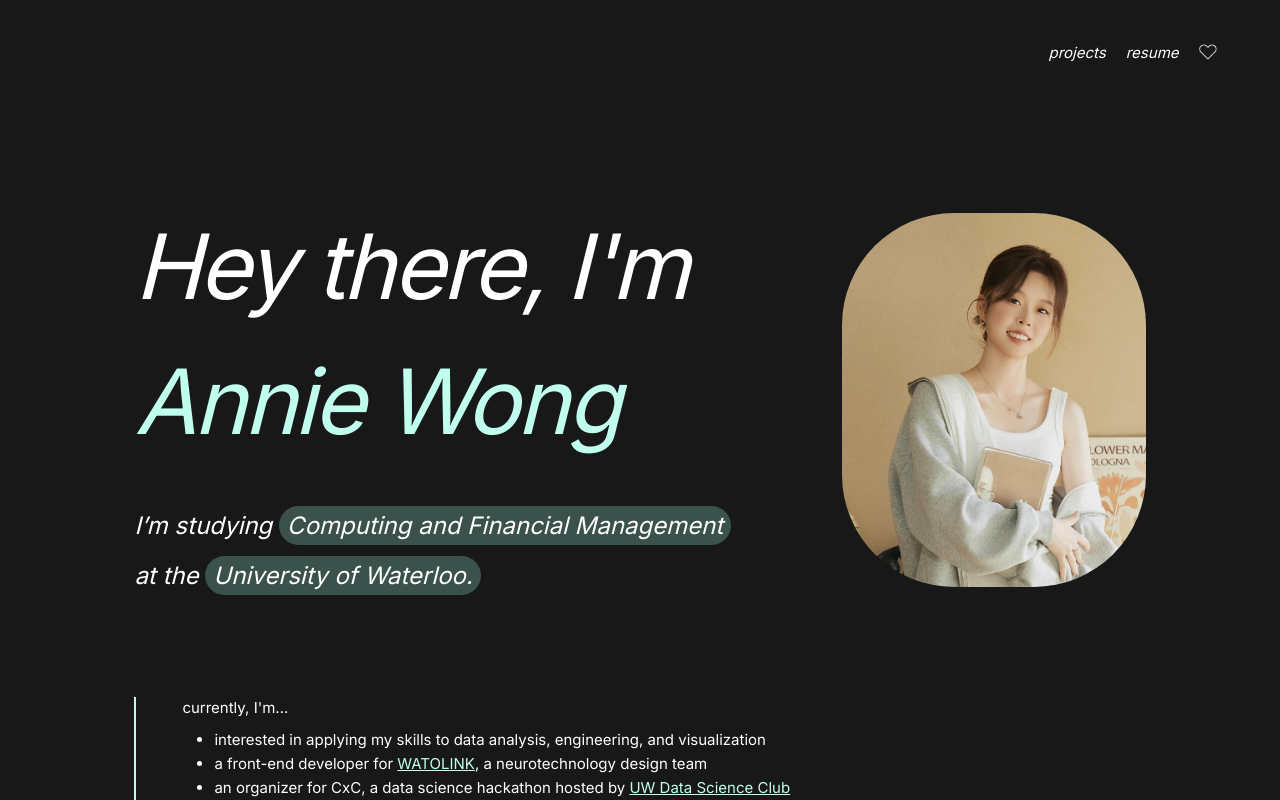
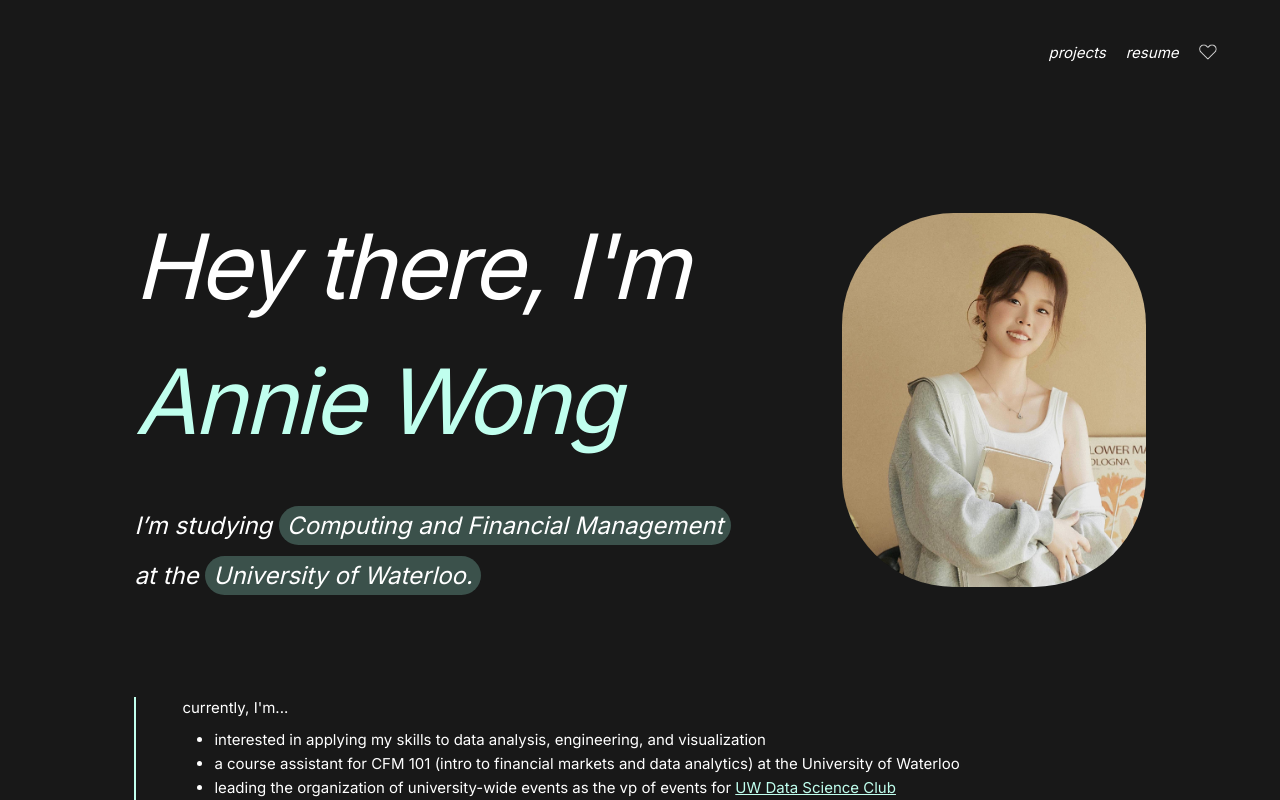
Before and after one commit to anieni1031/anieni1031.github.io, a React (Vite) app: page / in a window 1280 px wide. Built offline with nearby package versions, Linux system fonts and the light colour scheme.

Commit message:
updated site

```diff
--- a/src/components/home/experience.jsx
+++ b/src/components/home/experience.jsx
@@ -9,14 +9,17 @@ export const Experience = () => {
                 <h1>currently, I'm...</h1>
                 <ul>
                     <li>interested in applying my skills to data analysis, engineering, and visualization</li>
+                    <li>a course assistant for CFM 101 (intro to financial markets and data analytics) at the University of Waterloo</li>
+                    <li>leading the organization of university-wide events as the vp of events for <a href="https://www.uwdatascience.ca/" target="_blank" rel="noopener noreferrer" className={styles.link}>UW Data Science Club</a></li>
                     <li>a front-end developer for <a href="https://www.watolink.ca/" target="_blank" rel="noopener noreferrer" className={styles.link}>WATOLINK</a>, a neurotechnology design team</li>
-                    <li>an organizer for CxC, a data science hackathon hosted by <a href="https://www.uwdatascience.ca/" target="_blank" rel="noopener noreferrer" className={styles.link}>UW Data Science Club</a></li>
-                    <li>seeking Summer 2025 internships!</li>
+                    <li>seeking Winter 2026 internships! feel free to reach out to me anytime.</li>
                 </ul>
             </div>
             <div className={styles.item}>
                 <h1>in the past, I...</h1>
                 <ul>
+                    <li>engineered fullstack solutions for a fintech automotive platform as a fullstack developer at <a href="https://sparklease.com/" target="_blank" rel="noopener noreferrer" className={styles.link}>Sparklease</a></li>
+                    <li>was an organizer for CxC, a data science hackathon hosted by <a href="https://www.uwdatascience.ca/" target="_blank" rel="noopener noreferrer" className={styles.link}>UW Data Science Club</a></li>
                     <li>promoted and organized hackathons, lessons, and workshops for <a href="https://mcpt.ca/" target="_blank" rel="noopener noreferrer" className={styles.link}>MCPT</a> as the vice president</li>
                     <li>designed my school’s mobile app as a part of <a href="https://maclyonsden.com/" target="_blank" rel="noopener noreferrer" className={styles.link}>Project Metropolis</a>, a student run organization behind the development of the school website</li>
                     <li>attended several hackathons and built winning <Link className={styles.link} to="/projects">projects</Link></li>
```
Also changed, not shown: 1 other file (tests, documents, lock files or other folders).
